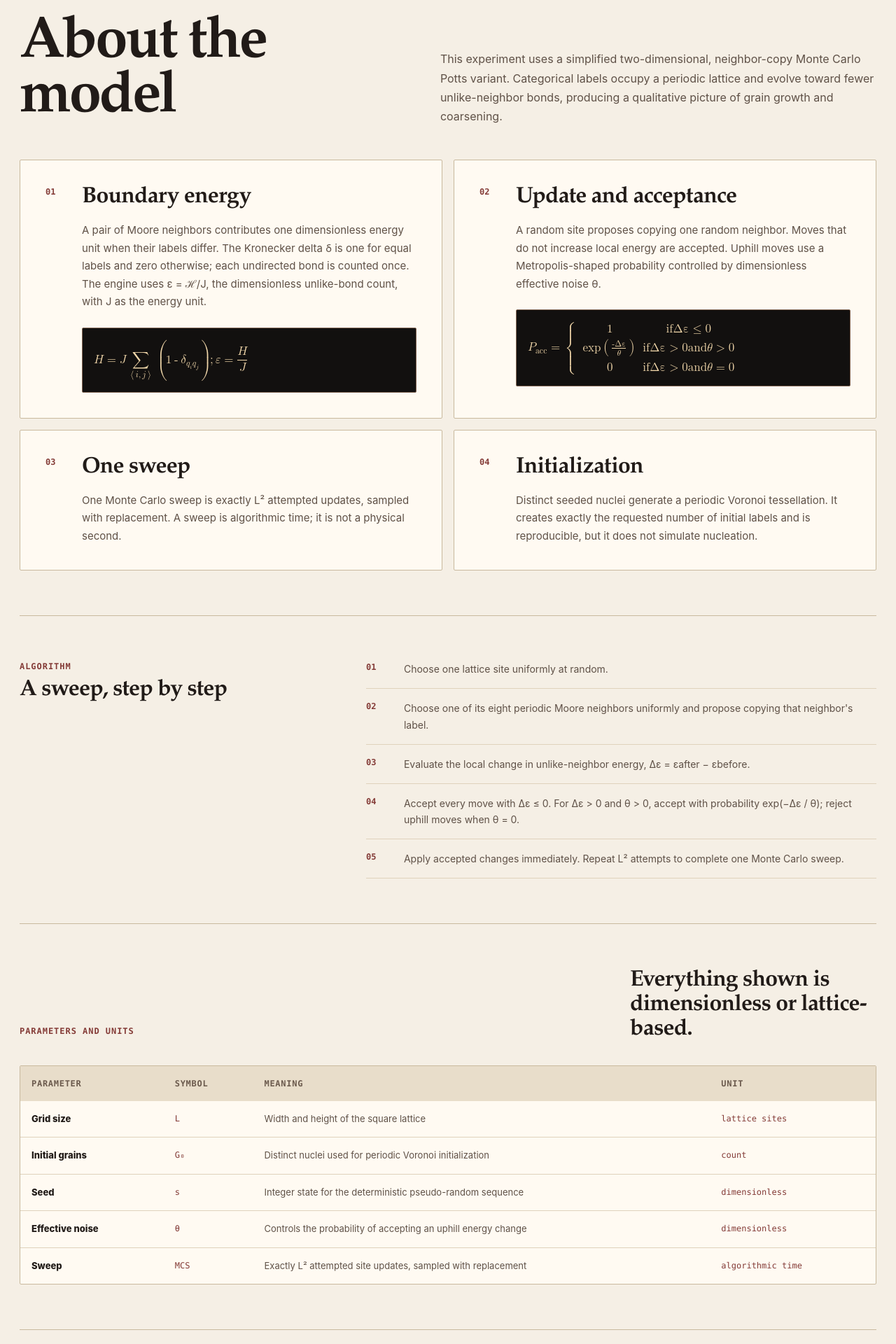
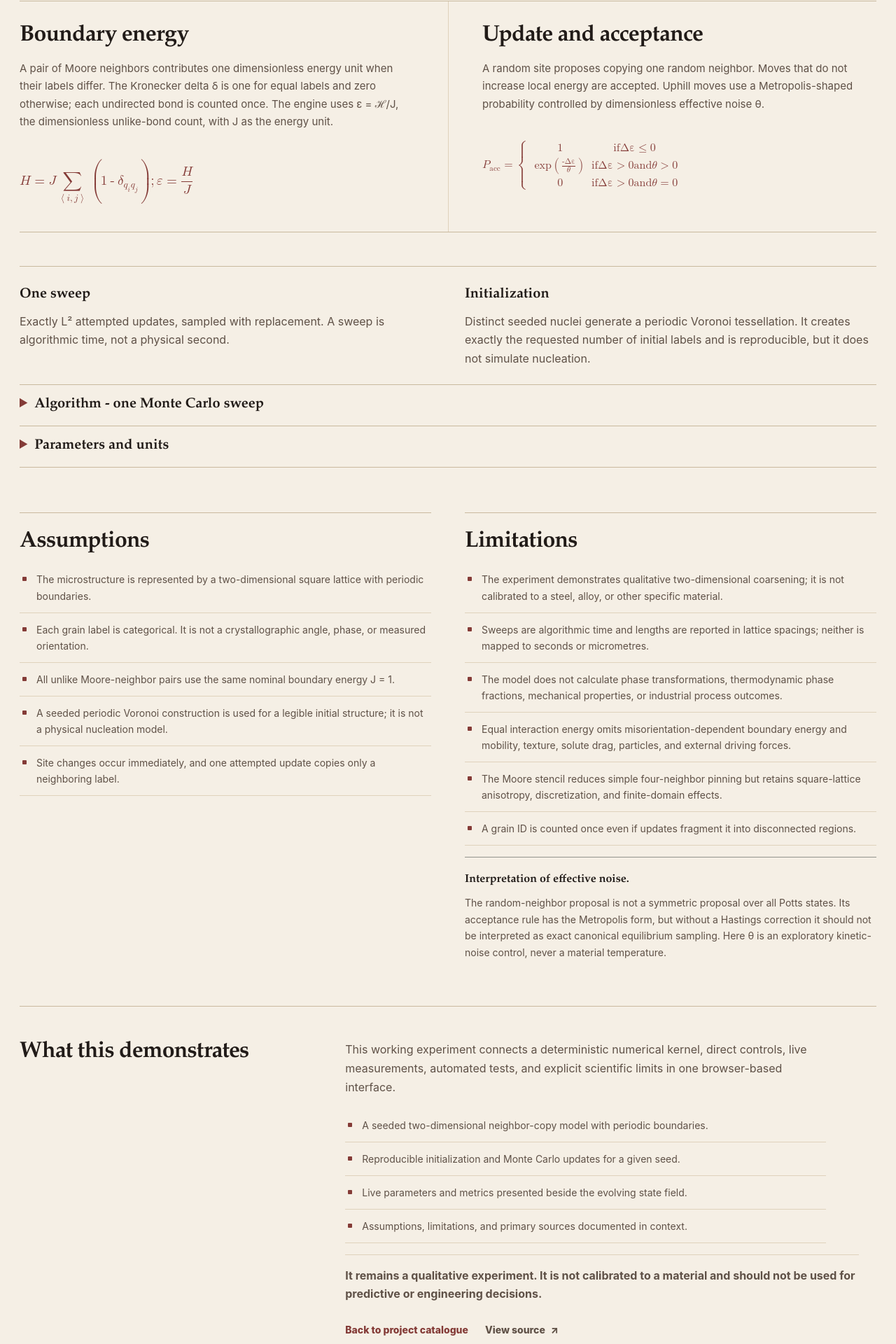
Before and after one commit to brunowe/simulation-fec, a React (Vite) app: page /simulations/grain-growth in a window 1280 px wide. Shown: the part 1824-3744 px from the top of the page at 70% size. Built offline with nearby package versions, Linux system fonts and the light colour scheme.

Commit message:
Ajusta seção científica à V5

```diff
--- a/src/simulations/grain-growth/GrainGrowthPage.jsx
+++ b/src/simulations/grain-growth/GrainGrowthPage.jsx
@@ -34,7 +34,7 @@ function BoundaryEnergyEquation() {
   return (
     <math
       aria-label="H equals J times the sum over undirected neighboring pairs of one minus the Kronecker delta of their labels. Epsilon equals H divided by J."
-      className="equation"
+      className="method-equation"
       display="block"
     >
       <semantics>
@@ -89,7 +89,7 @@ function AcceptanceEquation() {
   return (
     <math
       aria-label="Acceptance probability is one for nonpositive delta epsilon, exponential negative delta epsilon over theta for positive delta epsilon and positive theta, and zero for uphill moves when theta is zero."
-      className="equation"
+      className="method-equation method-equation--cases"
       display="block"
     >
       <semantics>
@@ -136,10 +136,9 @@ function AcceptanceEquation() {
 
 function AboutModel() {
   return (
-    <section aria-labelledby="about-model-title" className="model-notes" id="method">
-      <div className="model-notes__intro">
-        <p className="eyebrow">Scientific basis</p>
-        <h2 id="about-model-title">About the model</h2>
+    <section aria-labelledby="scientific-basis-title" className="scientific-section" id="method">
+      <div className="scientific-heading">
+        <h2 id="scientific-basis-title">Scientific basis</h2>
         <p>
           This experiment uses a simplified two-dimensional, neighbor-copy
           Monte Carlo Potts variant. Categorical labels occupy a periodic
@@ -148,10 +147,8 @@ function AboutModel() {
         </p>
       </div>
 
-      <div className="model-section-grid">
-        <article className="model-card model-card--wide">
-          <span className="model-card__number">01</span>
-          <div>
+      <div className="method-grid">
+        <article className="method-block">
           <h3>Boundary energy</h3>
           <p>
             A pair of Moore neighbors contributes one dimensionless energy
@@ -161,12 +158,9 @@ function AboutModel() {
             count, with J as the energy unit.
           </p>
           <BoundaryEnergyEquation />
-          </div>
         </article>
 
-        <article className="model-card model-card--wide">
-          <span className="model-card__number">02</span>
-          <div>
+        <article className="method-block">
           <h3>Update and acceptance</h3>
           <p>
             A random site proposes copying one random neighbor. Moves that do
@@ -175,58 +169,36 @@ function AboutModel() {
             effective noise θ.
           </p>
           <AcceptanceEquation />
+        </article>
       </div>
-        </article>
 
-        <article className="model-card">
-          <span className="model-card__number">03</span>
+      <dl className="method-facts">
         <div>
-            <h3>One sweep</h3>
-            <p>
-              One Monte Carlo sweep is exactly L² attempted updates, sampled
-              with replacement. A sweep is algorithmic time; it is not a
-              physical second.
-            </p>
+          <dt>One sweep</dt>
+          <dd>
+            Exactly L² attempted updates, sampled with replacement. A sweep is
+            algorithmic time, not a physical second.
+          </dd>
         </div>
-        </article>
-
-        <article className="model-card">
-          <span className="model-card__number">04</span>
         <div>
-            <h3>Initialization</h3>
-            <p>
+          <dt>Initialization</dt>
+          <dd>
             Distinct seeded nuclei generate a periodic Voronoi tessellation.
             It creates exactly the requested number of initial labels and is
             reproducible, but it does not simulate nucleation.
-            </p>
+          </dd>
         </div>
-        </article>
-      </div>
+      </dl>
 
-      <section aria-labelledby="algorithm-title" className="model-detail-block" id="algorithm">
-        <div>
-          <p className="panel-kicker">Algorithm</p>
-          <h3 id="algorithm-title">A sweep, step by step</h3>
-        </div>
+      <details className="disclosure" id="algorithm">
+        <summary>Algorithm - one Monte Carlo sweep</summary>
         <ol className="algorithm-list">
-          {modelAlgorithm.map((step, index) => (
-            <li key={step}>
-              <span>{String(index + 1).padStart(2, "0")}</span>
-              <p>{step}</p>
-            </li>
-          ))}
+          {modelAlgorithm.map((step) => <li key={step}>{step}</li>)}
         </ol>
-      </section>
+      </details>
 
-      <section
-        aria-labelledby="parameters-title"
-        className="model-detail-block model-detail-block--stacked"
-        id="parameters"
-      >
-        <div>
-          <p className="panel-kicker">Parameters and units</p>
-          <h3 id="parameters-title">Everything shown is dimensionless or lattice-based.</h3>
-        </div>
+      <details className="disclosure" id="parameters">
+        <summary>Parameters and units</summary>
         <div
           aria-label="Model parameters and units"
           className="parameter-table-wrap"
@@ -234,7 +206,7 @@ function AboutModel() {
           tabIndex={0}
         >
           <table className="parameter-table">
-            <caption className="sr-only">Model parameters and units</caption>
+            <caption>Parameters used by the interactive model</caption>
             <thead>
               <tr>
                 <th scope="col">Parameter</th>
@@ -255,31 +227,26 @@ function AboutModel() {
             </tbody>
           </table>
         </div>
-      </section>
+      </details>
 
-      <div className="scope-grid" id="boundaries">
-        <section aria-labelledby="assumptions-title" className="scope-card">
-          <p className="panel-kicker">Assumptions</p>
-          <h3 id="assumptions-title">What the model assumes</h3>
-          <ul>
+      <div className="boundaries-grid" id="boundaries">
+        <section aria-labelledby="assumptions-title">
+          <h3 id="assumptions-title">Assumptions</h3>
+          <ul className="boundary-list">
             {modelAssumptions.map((assumption) => (
               <li key={assumption}>{assumption}</li>
             ))}
           </ul>
         </section>
-        <section aria-labelledby="limitations-title" className="scope-card scope-card--warning">
-          <p className="panel-kicker">Limitations</p>
-          <h3 id="limitations-title">What the model does not claim</h3>
-          <ul>
+        <section aria-labelledby="limitations-title">
+          <h3 id="limitations-title">Limitations</h3>
+          <ul className="boundary-list">
             {modelLimitations.map((limitation) => (
               <li key={limitation}>{limitation}</li>
             ))}
           </ul>
-        </section>
-      </div>
-
-      <aside className="method-caveat" role="note">
-        <strong>Interpretation of effective noise.</strong>
+          <aside aria-labelledby="effective-noise-title" className="method-caveat" role="note">
+            <strong id="effective-noise-title">Interpretation of effective noise.</strong>
             <p>
               The random-neighbor proposal is not a symmetric proposal over all
               Potts states. Its acceptance rule has the Metropolis form, but without
@@ -288,15 +255,38 @@ function AboutModel() {
               never a material temperature.
             </p>
           </aside>
+        </section>
+      </div>
 
       <section aria-labelledby="demonstration-title" className="demonstration-summary">
-        <p className="panel-kicker">What this demonstrates</p>
-        <h3 id="demonstration-title">A working model with visible boundaries.</h3>
+        <h3 id="demonstration-title">What this demonstrates</h3>
         <p>
-          The experiment connects a deterministic numerical kernel, direct
-          manipulation, live measurements, automated tests, and explicit
+          This working experiment connects a deterministic numerical kernel,
+          direct controls, live measurements, automated tests, and explicit
           scientific limits in one browser-based interface.
         </p>
+        <ul className="demonstration-list">
+          <li>A seeded two-dimensional neighbor-copy model with periodic boundaries.</li>
+          <li>Reproducible initialization and Monte Carlo updates for a given seed.</li>
+          <li>Live parameters and metrics presented beside the evolving state field.</li>
+          <li>Assumptions, limitations, and primary sources documented in context.</li>
+        </ul>
+        <p className="evidence-boundary">
+          It remains a qualitative experiment. It is not calibrated to a
+          material and should not be used for predictive or engineering decisions.
+        </p>
+        <div className="demonstration-actions">
+          <a className="text-link" href="/#projects">Back to project catalogue</a>
+          <a
+            className="quiet-link"
+            href={project.sourceUrl}
+            rel="noopener noreferrer"
+            target="_blank"
+          >
+            View source <span aria-hidden="true">↗</span>
+            <span className="sr-only"> (opens in a new tab)</span>
+          </a>
+        </div>
       </section>
 
       <section aria-labelledby="references-title" className="references-section">
--- a/src/simulations/grain-growth/grain-growth.css
+++ b/src/simulations/grain-growth/grain-growth.css
@@ -6,10 +6,9 @@
 .simulation-page > *,
 .experiment-header > *,
 .simulation-workspace > *,
-.model-notes > *,
-.model-section-grid > *,
-.model-detail-block > *,
-.scope-grid > * {
+.scientific-section > *,
+.method-grid > *,
+.boundaries-grid > * {
   min-width: 0;
 }
 
@@ -213,7 +212,7 @@
 #parameters,
 #boundaries,
 #algorithm {
-  scroll-margin-top: 104px;
+  scroll-margin-top: 136px;
 }
 
 .simulation-workspace {
@@ -583,72 +582,56 @@
   line-height: 1.5;
 }
 
-.model-notes {
-  padding-top: clamp(5rem, 10vw, 8rem);
+.scientific-section {
+  padding-top: var(--space-8);
 }
 
-.model-notes__intro {
+.scientific-heading {
   display: grid;
-  grid-template-columns: minmax(260px, 0.8fr) minmax(0, 1fr);
-  align-items: end;
-  gap: clamp(2rem, 8vw, 7rem);
-  margin-bottom: var(--space-7);
+  grid-template-columns: minmax(260px, 0.65fr) minmax(0, 1fr);
+  align-items: start;
+  gap: var(--space-7);
+  margin-bottom: var(--space-8);
 }
 
-.model-notes__intro .eyebrow {
-  grid-column: 1 / -1;
-  margin-bottom: calc(var(--space-7) * -1 + var(--space-3));
-}
-
-.model-notes__intro h2 {
-  max-width: 10ch;
+.scientific-heading h2 {
+  max-width: 18ch;
   margin: 0;
   color: var(--ink);
   font-family: var(--display);
-  font-size: clamp(2.75rem, 6.5vw, 5.75rem);
-  letter-spacing: -0.04em;
-  line-height: 0.94;
+  font-size: clamp(2.25rem, 4.5vw, 3.5rem);
+  letter-spacing: -0.025em;
+  line-height: 1.06;
 }
 
-.model-notes__intro > p:last-child {
-  max-width: 62ch;
+.scientific-heading p {
+  max-width: 75ch;
   margin: 0;
   color: var(--ink-muted);
   font-size: 1rem;
-  line-height: 1.7;
+  line-height: 1.65;
 }
 
-.model-section-grid {
+.method-grid {
   display: grid;
   grid-template-columns: repeat(2, minmax(0, 1fr));
-  gap: var(--space-4);
+  gap: 0;
+  border-top: 1px solid var(--line);
+  border-bottom: 1px solid var(--line);
 }
 
-.model-card {
-  display: grid;
-  grid-template-columns: 36px minmax(0, 1fr);
-  gap: var(--space-4);
+.method-block {
   min-width: 0;
-  border: 1px solid var(--line);
-  border-radius: 2px;
-  padding: clamp(1.5rem, 3vw, 2.25rem);
-  background: var(--paper-raised);
+  padding: var(--space-6) var(--space-7) var(--space-6) 0;
 }
 
-.model-card--wide {
-  min-height: 350px;
+.method-block + .method-block {
+  border-inline-start: 1px solid var(--line-soft);
+  padding-inline: var(--space-7) 0;
 }
 
-.model-card__number {
-  color: var(--wine);
-  font-family: var(--mono);
-  font-size: 0.75rem;
-  font-weight: 800;
-}
-
-.model-card h3,
-.model-detail-block h3,
-.scope-card h3,
+.method-block h3,
+.boundaries-grid h3,
 .references-section h3,
 .demonstration-summary h3 {
   margin: 0;
@@ -659,106 +642,130 @@
   line-height: 1.1;
 }
 
-.model-card p {
+.method-block p {
   margin: var(--space-4) 0 0;
   color: var(--ink-muted);
   font-size: 0.9375rem;
   line-height: 1.7;
 }
 
-.equation {
+.method-equation {
   display: block;
   width: 100%;
   max-width: 100%;
-  margin-top: var(--space-5);
-  border: 1px solid var(--field-line);
-  border-radius: 2px;
-  padding: var(--space-4);
+  margin: var(--space-5) 0 0;
+  padding: var(--space-4) 0 var(--space-2);
   overflow-x: auto;
   overscroll-behavior-inline: contain;
-  color: var(--field-ink);
-  background: var(--field-bg);
+  color: var(--wine);
+  background: transparent;
   font-family: "STIX Two Math", "Cambria Math", "Latin Modern Math", math;
-  font-size: clamp(0.875rem, 1.5vw, 1.0625rem);
+  font-size: 1.2rem;
+  line-height: 1.5;
+  scrollbar-width: thin;
 }
 
-.equation mtable {
+.method-equation--cases {
+  font-size: 1rem;
+}
+
+.method-equation mtable {
   margin-left: var(--space-2);
 }
 
-.equation mtd {
+.method-equation mtd {
   padding-inline: var(--space-1);
 }
 
-.model-detail-block {
+.method-facts {
   display: grid;
-  grid-template-columns: minmax(240px, 0.7fr) minmax(0, 1.3fr);
-  gap: clamp(2rem, 8vw, 7rem);
-  margin-top: var(--space-8);
+  grid-template-columns: repeat(2, minmax(0, 1fr));
+  gap: var(--space-7);
+  margin: var(--space-7) 0 0;
   border-top: 1px solid var(--line);
   border-bottom: 1px solid var(--line);
-  padding: var(--space-8) 0;
+  padding: var(--space-5) 0;
+}
+
+.method-facts div {
+  min-width: 0;
+}
+
+.method-facts dt {
+  color: var(--ink);
+  font-family: var(--display);
+  font-size: 1.25rem;
+  font-weight: 700;
+}
+
+.method-facts dd {
+  margin: var(--space-2) 0 0;
+  color: var(--ink-muted);
+  line-height: 1.65;
+}
+
+.disclosure {
+  border-bottom: 1px solid var(--line);
+}
+
+.disclosure summary {
+  display: list-item;
+  min-height: 58px;
+  padding-block: var(--space-3);
+  cursor: pointer;
+  color: var(--ink);
+  font-family: var(--display);
+  font-size: 1.25rem;
+  font-weight: 700;
+}
+
+.disclosure summary::marker {
+  color: var(--wine);
+}
+
+.disclosure[open] summary {
+  border-bottom: 1px solid var(--line-soft);
 }
 
 .algorithm-list {
   margin: 0;
-  padding: 0;
+  padding: var(--space-3) 0 var(--space-5);
   list-style: none;
+  counter-reset: algorithm-steps;
 }
 
 .algorithm-list li {
   display: grid;
-  grid-template-columns: 38px minmax(0, 1fr);
-  gap: var(--space-4);
+  grid-template-columns: 2.25rem minmax(0, 1fr);
+  gap: var(--space-3);
   border-bottom: 1px solid var(--line-soft);
-  padding: var(--space-4) 0;
-}
-
-.algorithm-list li:first-child {
-  padding-top: 0;
-}
-
-.algorithm-list span {
-  color: var(--wine);
-  font-family: var(--mono);
-  font-size: 0.75rem;
-  font-weight: 800;
-}
-
-.algorithm-list p {
-  margin: 0;
+  padding: var(--space-3) 0;
   color: var(--ink-muted);
   font-size: 0.875rem;
   line-height: 1.65;
+  counter-increment: algorithm-steps;
 }
 
-.model-detail-block--stacked {
-  display: block;
-  margin-top: 0;
-  border-top: 0;
+.algorithm-list li:last-child {
+  border-bottom: 0;
 }
 
-.model-detail-block--stacked > div:first-child {
-  display: flex;
-  align-items: flex-end;
-  justify-content: space-between;
-  gap: var(--space-6);
-  margin-bottom: var(--space-6);
-}
-
-.model-detail-block--stacked h3 {
-  max-width: 22ch;
+.algorithm-list li::before {
+  color: var(--gold);
+  font-family: var(--mono);
+  font-size: 0.75rem;
+  font-weight: 700;
+  content: counter(algorithm-steps, decimal-leading-zero);
 }
 
 .parameter-table-wrap {
   width: 100%;
   max-width: 100%;
   min-width: 0;
-  border: 1px solid var(--line);
-  border-radius: 2px;
+  padding: var(--space-4) 0 var(--space-5);
   overflow-x: auto;
   overscroll-behavior-inline: contain;
-  background: var(--paper-raised);
+  scrollbar-width: thin;
 }
 
 .parameter-table-wrap:focus-visible {
@@ -772,10 +779,17 @@
   border-collapse: collapse;
 }
 
+.parameter-table caption {
+  padding-bottom: var(--space-3);
+  color: var(--ink-dim);
+  font-size: 0.8125rem;
+  text-align: left;
+}
+
 .parameter-table th,
 .parameter-table td {
   border-bottom: 1px solid var(--line-soft);
-  padding: var(--space-4);
+  padding: var(--space-3) var(--space-2);
   color: var(--ink-muted);
   font-size: 0.8125rem;
   line-height: 1.5;
@@ -785,7 +799,6 @@
 
 .parameter-table thead th {
   color: var(--ink-dim);
-  background: var(--paper-sunken);
   font-family: var(--mono);
   font-size: 0.75rem;
   letter-spacing: 0.06em;
@@ -809,78 +822,62 @@
   border-bottom: 0;
 }
 
-.scope-grid {
+.boundaries-grid {
   display: grid;
   grid-template-columns: repeat(2, minmax(0, 1fr));
-  gap: var(--space-4);
-  margin-top: var(--space-8);
+  gap: var(--space-7);
+  padding-top: var(--space-8);
 }
 
-.scope-card {
-  border: 1px solid var(--line);
-  border-radius: 2px;
-  padding: clamp(1.5rem, 4vw, 2.5rem);
-  background: var(--paper-raised);
+.boundaries-grid > section {
+  min-width: 0;
+  border-top: 1px solid var(--line);
+  padding-top: var(--space-5);
 }
 
-.scope-card--warning {
-  border-color: color-mix(in srgb, var(--warning) 45%, var(--line));
-  background: color-mix(in srgb, var(--warning) 6%, var(--paper-raised));
-}
-
-.scope-card--warning .panel-kicker {
-  color: var(--warning);
-}
-
-.scope-card ul {
-  margin: var(--space-5) 0 0;
+.boundary-list,
+.demonstration-list {
+  margin: var(--space-3) 0 0;
   padding: 0;
   list-style: none;
 }
 
-.scope-card li {
+.boundary-list li,
+.demonstration-list li {
   position: relative;
-  border-top: 1px solid var(--line-soft);
+  border-bottom: 1px solid var(--line-soft);
   padding: var(--space-3) 0 var(--space-3) var(--space-5);
   color: var(--ink-muted);
   font-size: 0.875rem;
   line-height: 1.65;
 }
 
-.scope-card li::before {
+.boundary-list li::before,
+.demonstration-list li::before {
   position: absolute;
   top: 1.25rem;
   left: var(--space-1);
   width: 6px;
   height: 6px;
-  border-radius: 50%;
+  border-radius: 1px;
   background: var(--wine);
   content: "";
 }
 
-.scope-card--warning li::before {
-  background: var(--warning);
-}
-
 .method-caveat {
-  display: grid;
-  grid-template-columns: minmax(200px, 0.55fr) minmax(0, 1.45fr);
-  gap: clamp(2rem, 7vw, 6rem);
   margin-top: var(--space-4);
-  border: 1px solid color-mix(in srgb, var(--cool) 42%, var(--line));
-  border-radius: 2px;
-  padding: clamp(1.5rem, 4vw, 2.5rem);
-  background: color-mix(in srgb, var(--cool) 6%, var(--paper-raised));
+  border-top: 1px solid color-mix(in srgb, var(--cool) 42%, var(--line));
+  padding-top: var(--space-4);
 }
 
 .method-caveat strong {
-  color: var(--cool);
+  color: var(--ink);
   font-family: var(--display);
-  font-size: 1.125rem;
+  font-size: 1rem;
 }
 
 .method-caveat p {
-  margin: 0;
+  margin: var(--space-2) 0 0;
   color: var(--ink-muted);
   font-size: 0.875rem;
   line-height: 1.7;
@@ -888,30 +885,54 @@
 
 .demonstration-summary {
   display: grid;
-  grid-template-columns: minmax(220px, 0.65fr) minmax(0, 0.75fr) minmax(0, 1fr);
+  grid-template-columns: minmax(220px, 0.55fr) minmax(0, 1fr);
   align-items: start;
-  gap: var(--space-6);
+  gap: var(--space-4) var(--space-7);
   margin-top: var(--space-8);
-  border-top: 1px solid var(--wine);
-  border-bottom: 1px solid var(--wine);
-  padding: var(--space-7) 0;
+  border-top: 1px solid var(--line);
+  padding-top: var(--space-7);
 }
 
-.demonstration-summary .panel-kicker {
-  margin: var(--space-1) 0 0;
+.demonstration-summary h3 {
+  grid-row: 1 / span 4;
 }
 
-.demonstration-summary p:last-child {
-  margin: 0;
+.demonstration-summary p,
+.demonstration-summary ul {
+  max-width: 68ch;
+  margin-block: 0;
+}
+
+.demonstration-summary > p:first-of-type {
   color: var(--ink-muted);
   line-height: 1.7;
+}
+
+.demonstration-list {
+  margin-top: 0;
+}
+
+.evidence-boundary {
+  border-top: 1px solid var(--line-soft);
+  padding-top: var(--space-4);
+  color: var(--ink-muted);
+  font-weight: 700;
+  line-height: 1.65;
+}
+
+.demonstration-actions {
+  display: flex;
+  flex-wrap: wrap;
+  gap: var(--space-3) var(--space-5);
 }
 
 .references-section {
   display: grid;
   grid-template-columns: minmax(200px, 0.55fr) minmax(0, 1.45fr);
   gap: clamp(2rem, 8vw, 7rem);
-  padding: var(--space-9) 0 var(--space-5);
+  margin-top: var(--space-8);
+  border-top: 1px solid var(--line);
+  padding: var(--space-7) 0 var(--space-5);
 }
 
 .references-section ol {
@@ -964,6 +985,14 @@
 }
 
 @media (max-width: 940px) {
+  #experiment,
+  #method,
+  #parameters,
+  #boundaries,
+  #algorithm {
+    scroll-margin-top: 88px;
+  }
+
   .experiment-header {
     grid-template-columns: 1fr;
     gap: var(--space-3);
@@ -1004,39 +1033,47 @@
     padding-left: var(--space-5);
   }
 
-  .model-notes__intro {
-    grid-template-columns: 1fr;
-    gap: var(--space-5);
-  }
-
-  .model-notes__intro .eyebrow {
-    grid-column: 1;
-    margin-bottom: calc(var(--space-5) * -1 + var(--space-2));
-  }
 }
 
 @media (max-width: 780px) {
-  .model-section-grid,
-  .model-detail-block,
-  .scope-grid,
-  .method-caveat,
+  .scientific-heading,
+  .method-grid,
+  .method-facts,
+  .boundaries-grid,
   .demonstration-summary,
   .references-section {
     grid-template-columns: minmax(0, 1fr);
   }
 
-  .model-card--wide {
-    min-height: 0;
-  }
-
-  .model-detail-block,
-  .method-caveat,
+  .scientific-heading,
+  .demonstration-summary,
   .references-section {
     gap: var(--space-5);
   }
 
-  .demonstration-summary {
-    gap: var(--space-4);
+  .method-grid,
+  .method-facts {
+    gap: 0;
+  }
+
+  .method-block,
+  .method-block + .method-block {
+    border-inline-start: 0;
+    padding: var(--space-5) 0;
+  }
+
+  .method-block + .method-block {
+    border-top: 1px solid var(--line-soft);
+  }
+
+  .method-facts div + div {
+    margin-top: var(--space-4);
+    border-top: 1px solid var(--line-soft);
+    padding-top: var(--space-4);
+  }
+
+  .demonstration-summary h3 {
+    grid-row: auto;
   }
 }
 
@@ -1141,38 +1178,18 @@
     border-right: 0;
   }
 
-  .model-notes {
-    padding-top: var(--space-9);
-  }
-
-  .model-card {
-    grid-template-columns: minmax(0, 1fr);
-  }
-
-  .model-detail-block {
-    margin-top: var(--space-7);
-    padding: var(--space-7) 0;
-  }
-
-  .model-detail-block--stacked > div:first-child {
-    display: block;
-  }
-
-  .model-detail-block--stacked h3 {
-    margin-top: var(--space-2);
-  }
-
-  .scope-grid {
-    margin-top: var(--space-7);
+  .scientific-section {
+    padding-top: var(--space-8);
   }
 
   .demonstration-summary {
     margin-top: var(--space-7);
-    padding: var(--space-6) 0;
+    padding-top: var(--space-6);
   }
 
   .references-section {
-    padding-top: var(--space-8);
+    margin-top: var(--space-7);
+    padding-top: var(--space-6);
   }
 }
 
@@ -1209,17 +1226,25 @@
     grid-column: 1;
   }
 
-  .model-notes__intro h2 {
-    font-size: clamp(2.75rem, 15vw, 3.5rem);
+  .scientific-heading h2 {
+    font-size: clamp(2.25rem, 11vw, 3rem);
   }
 
-  .equation {
-    padding: var(--space-3);
+  .method-equation {
+    font-size: 0.875rem;
+  }
+
+  .method-equation--cases {
     font-size: 0.8125rem;
   }
 
   .parameter-table {
-    min-width: 620px;
+    min-width: 560px;
+  }
+
+  .demonstration-actions {
+    display: grid;
+    gap: var(--space-3);
   }
 }
 
@@ -1234,10 +1259,8 @@
   .control-button,
   .number-field input,
   .select-field select,
-  .model-card,
-  .equation,
+  .method-equation,
   .parameter-table-wrap,
-  .scope-card,
   .method-caveat {
     border-color: ButtonText;
   }
```
Also changed, not shown: 1 other file (tests, documents, lock files or other folders). Lines whose indentation alone changed are shown as unchanged.
